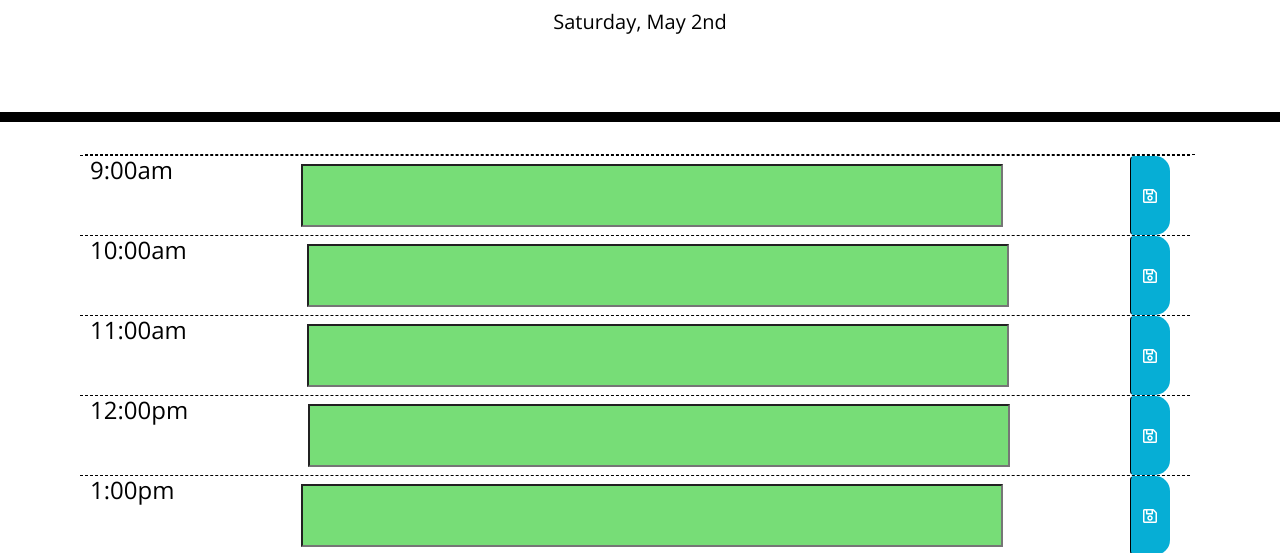
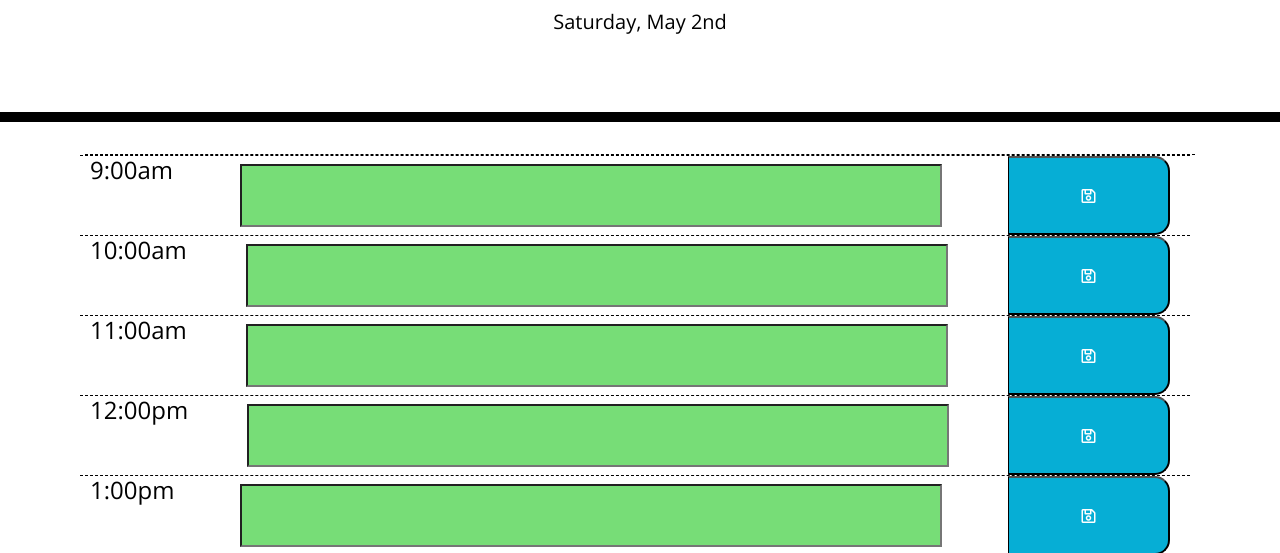
Before and after one commit to enrightcw/daily_calendar, a plain HTML site: page index.html in a window 1280 px wide. Shown: the part 182-735 px from the top of the page. Drawn offline with nearby package versions, Linux system fonts and the light colour scheme.

Commit message:
Trying to get those colors to work, as well as targeting the appropriate input field based on button push

```diff
--- a/script.js
+++ b/script.js
@@ -21,35 +21,31 @@ $(document).ready(function() {
             "4:00pm",
             "5:00pm"
         ],
-        userEntry : ["","","","","","","","",""]
-        //,
-        // hour : ["moment('9:00am', 'h:mma')" ,
-        // moment('10:00am', 'h:mma') ,
-        // moment('11:00am', 'h:mma') ,
-        // moment('12:00am', 'h:mma') ,
-        // moment('1:00pm', 'h:mma') ,
-        // moment('2:00pm', 'h:mma') ,
-        // moment('3:00pm', 'h:mma') ,
-        // moment('4:00pm', 'h:mma') ,
-        // moment('5:00pm', 'h:mma') ,]
+        userEntry : ["test",
+            "test1",
+            "test2",
+            "test3",
+            "test4",
+            "test5",
+            "test6",
+            "test7",
+            "test8"]
     };
 
 
-    //function to check the timeslot relative to moment.
-    // function (event){
-
     //it checks the time within the hour element, to see where it falls within moment, and color .description accordingly.
-    // }
     function render(){
         for( let i = 0 ; i < schedule.time.length ; i++) {
             var divEl = $("<div>");
             divEl.addClass("row hour");
             var h4El = $("<h4>");
             h4El.addClass("timeline");
-            var inputEl = $("<input>");
+            var inputEl = $("<input>").text((schedule.userEntry[i]));
             inputEl.addClass("description");
-            var buttonEl = $("<button>").attr("data-input", schedule.time.length[i]).addClass("btn btn-default far fa-save saveBtn");
-            $(h4El).text(schedule.time[i]);
+            var buttonEl = $("<button>").addClass("far fa-save saveBtn");
+            buttonEl.attr("data-time", (schedule.time[i]));
+            $(h4El).text((schedule.time[i]));
+
 
 
 
@@ -58,45 +54,48 @@ $(document).ready(function() {
             $(divEl).append(inputEl);
             $(divEl).append(buttonEl);
 
-            if (moment(schedule.time[i],'h:mma').isBefore(now)){
+            var previous = schedule.time[i];
+            var next = schedule.time[i + 1];
+            console.log(next);
+
+            if (moment(schedule.time[i],'hh a').isBefore(now)){
                 inputEl.addClass("past");
-            } else if(moment(schedule.time[i],'h:mma').isSame(now)){
+            }else if (now.isBetween(previous, next) || now > schedule.time[8]){
                 inputEl.addClass("present");
-            }else if (moment(schedule.time[i],'h:mma').isAfter(now)){
+            // }else if(moment(schedule.time[i],'hh a').isSame(now)) {
+            //     inputEl.addClass("present");
+
+            }else if (moment(schedule.time[i],'hh a').isAfter(now)){
                 inputEl.addClass("future");
-            }
+            };
 
 
+
+            localStorage.setItem(schedule.time[i], schedule.userEntry[i]);
+            console.log(schedule.time[i], schedule.userEntry[i]);
 
         }
 
         console.log(schedule)
-
-    };
+        console.log(now);
+        console.log(moment()._d);
 
         //function for local storage of descInput, saves to local storage as a string
         $(".saveBtn").on("click", function(){
             console.log("__________________")
             console.log("clicked");
-        console.log(schedule.hour[0])
+            console.log(schedule.time[0])
 
 
-        var descInput = document.querySelector(".description").value;
+            var descInput = document.querySelector(".description").val().trim();
+             // use this to taget the input field ? $(this).attr("data-time");
             console.log(descInput);
-        localStorage.setItem("description", descInput);
+            localStorage.setItem(schedule.time[1], descInput);
             console.log(descInput);
         });
 
+    };
 
-    //onclick event for save button
 
-    //Before verification
-    //moment().isBefore(Moment|String|Number|Date|Array);
-
-    //Present verification
-    //moment().isSame(Moment|String|Number|Date|Array);
-
-    //After verification
-    //moment().isAfter(Moment|String|Number|Date|Array);
     render()
 });
--- a/style.css
+++ b/style.css
@@ -68,6 +68,8 @@ textarea{
   border-bottom-right-radius: 15px;
   background-color: #06AED5;
   color: white;
+  width: 15%;
+
 }
 
 .saveBtn i:hover {
```
Lines whose indentation alone changed are shown as unchanged.
